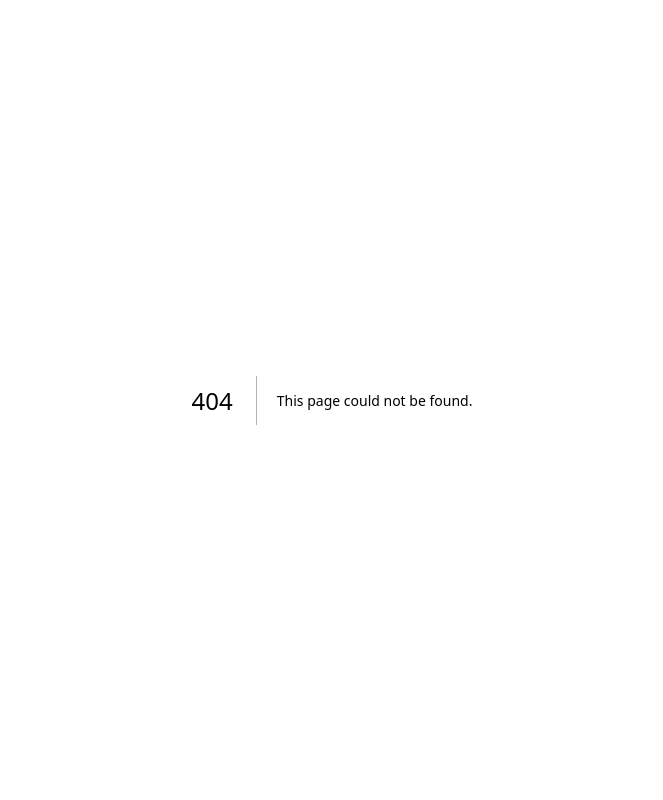
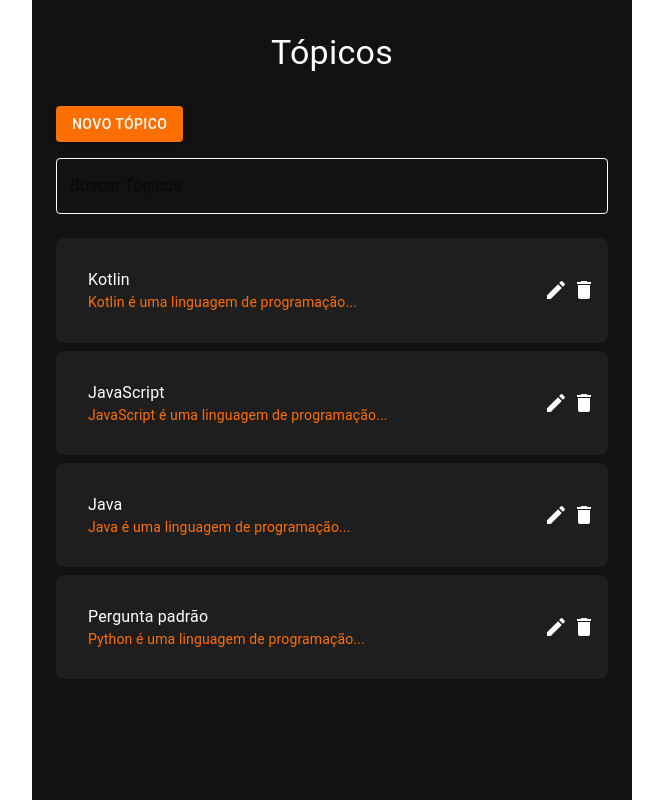
Before and after one commit to VRaptor-Code/forum-web, a Next.js app: page /topicoList in a window 1280 px wide. Before the commit this address had no page. Shown: the whole page, without its empty margins (308-971 px from the left). Built offline with nearby package versions, Linux system fonts and the light colour scheme.

Commit message:
feat: add new component TopicoList(home)

```diff
--- /dev/null
+++ b/src/app/topicoList/page.tsx
@@ -0,0 +1,220 @@
+'use client'
+
+import { useState } from 'react'
+import Link from 'next/link'
+import {
+  Container,
+  Typography,
+  List,
+  ListItem,
+  ListItemButton,
+  ListItemText,
+  IconButton,
+  Button,
+  TextField,
+} from '@mui/material'
+import DeleteIcon from '@mui/icons-material/Delete'
+import EditIcon from '@mui/icons-material/Edit'
+import { useSearchParams } from 'next/navigation'
+
+// Simulando o enum StatusTopico do backend
+enum StatusTopico {
+  ABERTO = 'Aberto',
+  FECHADO = 'Fechado',
+  EM_ANDAMENTO = 'Em Andamento',
+}
+
+interface Topico {
+  id: number
+  titulo: string
+  mensagem: string
+  status: StatusTopico
+  dataCriacao: string
+  dataAlteracao?: string
+}
+
+// ... (código anterior do enum StatusTopico e interface Topico)
+
+function TopicoList() {
+  const searchParams = useSearchParams()
+  const perguntaParam = searchParams.get('pergunta')
+
+  const [editing, setEditing] = useState<{
+    id: number
+    novoTitulo: string
+  } | null>(null)
+
+  const [topicos, setTopicos] = useState<Topico[]>([
+    {
+      id: 1,
+      titulo: perguntaParam || 'Kotlin', // Usar perguntaParam se existir, senão um valor padrão
+      mensagem: 'Kotlin é uma linguagem de programação...',
+      status: StatusTopico.ABERTO,
+      dataCriacao: '2024-08-01T10:00:00Z',
+    },
+    {
+      id: 2,
+      titulo: perguntaParam || 'JavaScript', // Usar perguntaParam se existir, senão um valor padrão
+      mensagem: 'JavaScript é uma linguagem de programação...',
+      status: StatusTopico.ABERTO,
+      dataCriacao: '2024-08-01T10:00:00Z',
+    },
+    {
+      id: 1,
+      titulo: perguntaParam || 'Java ', // Usar perguntaParam se existir, senão um valor padrão
+      mensagem: 'Java é uma linguagem de programação...',
+      status: StatusTopico.ABERTO,
+      dataCriacao: '2024-08-01T10:00:00Z',
+    },
+    {
+      id: 1,
+      titulo: perguntaParam || 'Pergunta padrão', // Usar perguntaParam se existir, senão um valor padrão
+      mensagem: 'Python é uma linguagem de programação...',
+      status: StatusTopico.ABERTO,
+      dataCriacao: '2024-08-01T10:00:00Z',
+    },
+  ])
+
+  const [searchTerm, setSearchTerm] = useState('')
+
+  const handleDelete = (id: number) => {
+    setTopicos(topicos.filter((t) => t.id !== id))
+  }
+
+  const handleEdit = (id: number) => {
+    const topicoAEditar = topicos.find((t) => t.id === id)
+    if (topicoAEditar) {
+      setEditing({ id, novoTitulo: topicoAEditar.titulo })
+    }
+  }
+
+  const handleConfirmEdit = () => {
+    if (editing) {
+      setTopicos((prevTopicos) =>
+        prevTopicos.map((topico) =>
+          topico.id === editing.id
+            ? { ...topico, titulo: editing.novoTitulo }
+            : topico
+        )
+      )
+      setEditing(null)
+    }
+  }
+
+  const handleEditChange = (event: React.ChangeEvent<HTMLInputElement>) => {
+    if (editing) {
+      setEditing({ ...editing, novoTitulo: event.target.value })
+    }
+  }
+
+  const handleSearch = (event: React.ChangeEvent<HTMLInputElement>) => {
+    setSearchTerm(event.target.value)
+  }
+
+  const filteredTopicos = topicos.filter((topico) => {
+    return (
+      topico.titulo.toLowerCase().includes(searchTerm.toLowerCase()) ||
+      topico.mensagem.toLowerCase().includes(searchTerm.toLowerCase()) ||
+      String(topico.id).includes(searchTerm)
+    )
+  })
+
+  return (
+    <Container
+      maxWidth="sm"
+      sx={{
+        bgcolor: '#121212',
+        color: '#ffffff',
+        minHeight: '100vh',
+        padding: 4,
+      }}
+    >
+      <Typography variant="h4" align="center" sx={{ mb: 4 }}>
+        Tópicos
+      </Typography>
+      <Link href="/questions" passHref legacyBehavior>
+        <Button variant="contained" sx={{ backgroundColor: '#ff6f00', mb: 2 }}>
+          Novo Tópico
+        </Button>
+      </Link>
+      <TextField
+        label="Buscar Tópicos"
+        type="text"
+        value={searchTerm}
+        onChange={handleSearch}
+        fullWidth
+        sx={{
+          input: { color: '#ffffff' },
+          '.MuiOutlinedInput-root': {
+            '& fieldset': { borderColor: '#ffffff' },
+            '&:hover fieldset': { borderColor: '#ff6f00' },
+          },
+          mb: 2,
+        }}
+      />
+      <List>
+        {filteredTopicos.map((topico) => (
+          <ListItem
+            key={topico.id}
+            sx={{ bgcolor: '#1e1e1e', borderRadius: 2, mb: 1, p: 2 }}
+          >
+            {editing?.id === topico.id ? ( // Renderiza o TextField para edição
+              <TextField
+                value={editing.novoTitulo}
+                onChange={handleEditChange}
+                autoFocus
+                onBlur={handleConfirmEdit} // Confirma ao perder o foco
+                sx={{
+                  input: { color: '#ffffff' },
+                  '.MuiOutlinedInput-root': {
+                    '& fieldset': { borderColor: '#ffffff' },
+                    '&:hover fieldset': { borderColor: '#ff6f00' },
+                  },
+                }}
+              />
+            ) : (
+              // Renderiza o ListItemText normal
+              <>
+                <ListItemButton
+                  component={Link}
+                  href={`/topicos/${topico.id}`}
+                  passHref
+                  sx={{ color: 'inherit' }}
+                >
+                  <ListItemText
+                    primary={topico.titulo}
+                    secondary={topico.mensagem}
+                    sx={{
+                      color: 'inherit',
+                      '& .MuiListItemText-secondary': { color: '#ff6f00' },
+                    }}
+                  />
+                </ListItemButton>
+                <IconButton
+                  edge="end"
+                  aria-label="edit"
+                  sx={{ color: '#ffffff' }}
+                  onClick={() => handleEdit(topico.id)}
+                >
+                  <EditIcon />
+                </IconButton>
+              </>
+            )}
+
+            {/* Ícone de excluir */}
+            <IconButton
+              edge="end"
+              aria-label="delete"
+              sx={{ color: '#ffffff' }}
+              onClick={() => handleDelete(topico.id)}
+            >
+              <DeleteIcon />
+            </IconButton>
+          </ListItem>
+        ))}
+      </List>
+    </Container>
+  )
+}
+
+export default TopicoList
```
